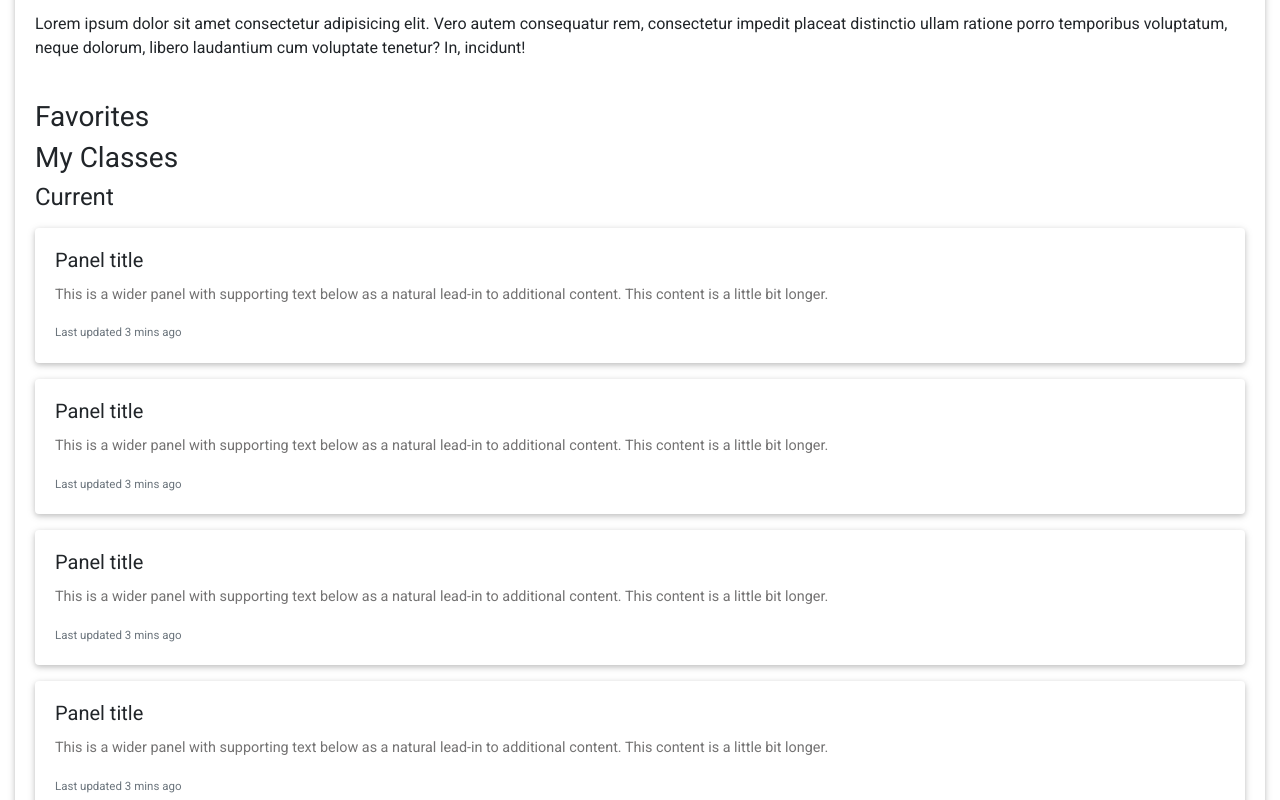
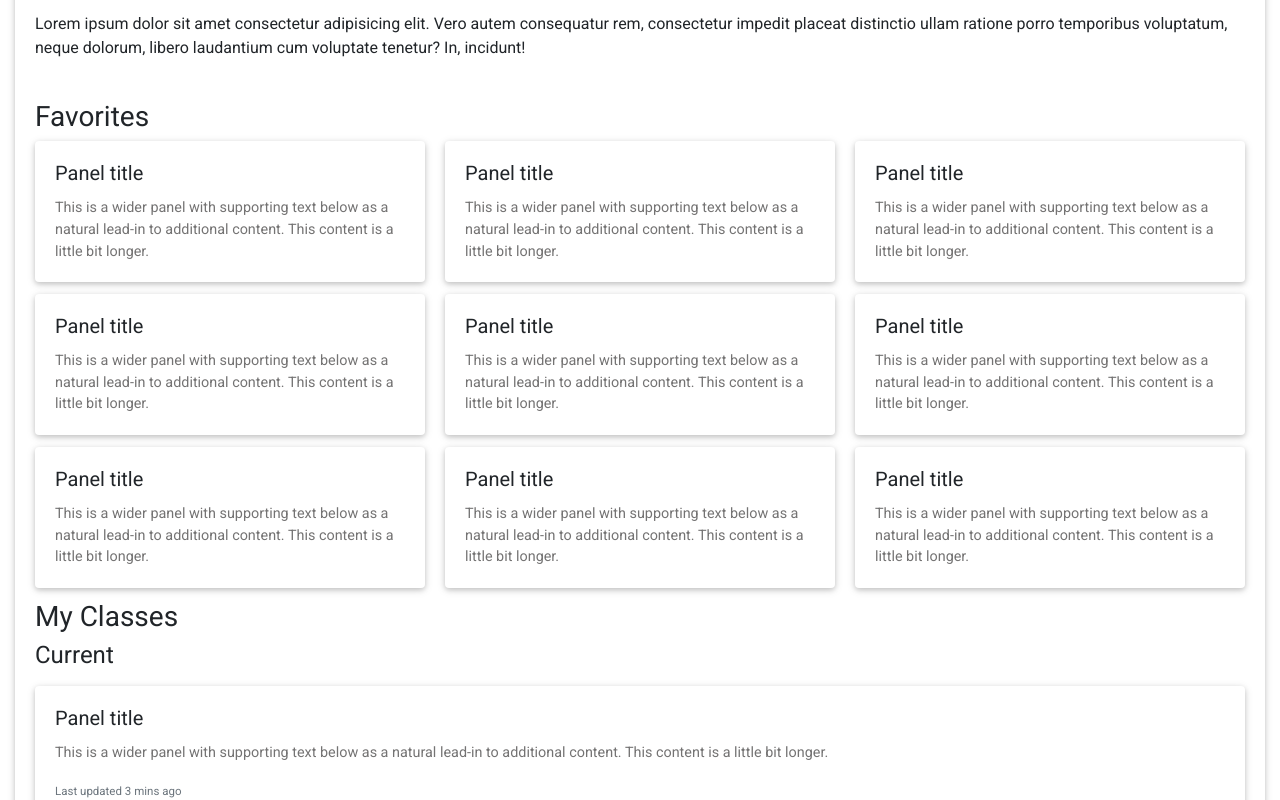
Before and after one commit to orsolyabus/yoga-room-react, a React (Create React App) app: page /account in a window 1280 px wide. Shown: the part 558-1358 px from the top of the page. Built offline with nearby package versions, Linux system fonts and the light colour scheme.

Commit message:
style favorites tab

```diff
--- /dev/null
+++ b/src/components/Account/FavoriteCard.js
@@ -0,0 +1,19 @@
+import React from 'react';
+import { MDBCard, MDBCardBody, MDBCardText, MDBCardTitle } from "mdbreact";
+
+const FavoriteCard = () => (
+  <div className="FavoriteCard" >
+      <MDBCard>
+        <MDBCardBody>
+          <MDBCardTitle tag="h5">Panel title</MDBCardTitle>
+          <MDBCardText>
+            This is a wider panel with supporting text below as a natural
+            lead-in to additional content. This content is a little bit
+            longer.
+          </MDBCardText>
+        </MDBCardBody>
+      </MDBCard>
+  </div>
+);
+
+export default FavoriteCard;
--- a/src/components/Account/Favorites.js
+++ b/src/components/Account/Favorites.js
@@ -1,10 +1,22 @@
 import React from 'react';
-import {  } from "mdbreact";
+import { MDBCardGroup } from "mdbreact";
+import FavoriteCard from './FavoriteCard';
 
 const Favorites = () => (
   <div className="Favorites" >
     <h3>Favorites</h3>
+    <MDBCardGroup column>
+      <FavoriteCard />
+      <FavoriteCard />
+      <FavoriteCard />
+      <FavoriteCard />
+      <FavoriteCard />
+      <FavoriteCard />
+      <FavoriteCard />
+      <FavoriteCard />
+      <FavoriteCard />
+    </MDBCardGroup>
   </div>
 );
-
+// szinekkel vagy massal megkulonboztetni a postot orat tanart helyszint
 export default Favorites;
```
